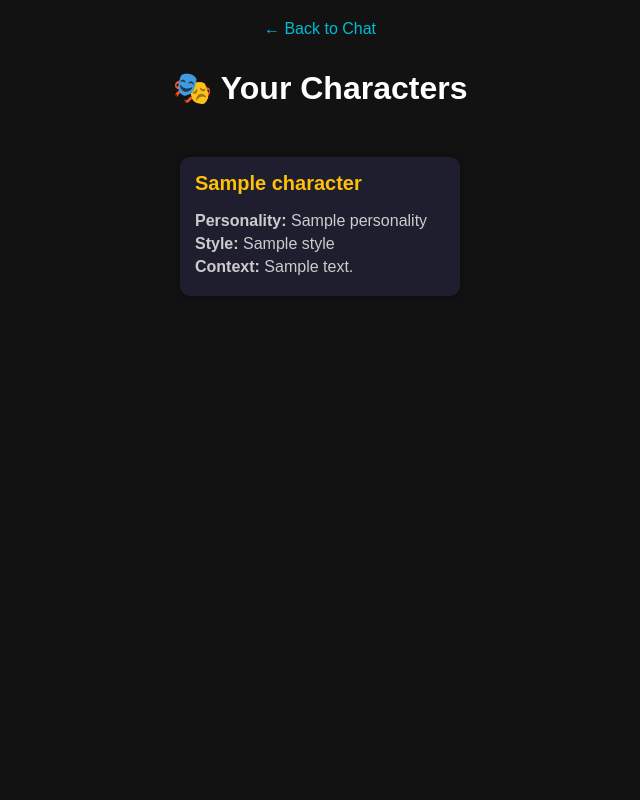
After one commit to vitorhonorato23/ghostai, a FastAPI app: template templates/characters.html in a window 1280 px wide. The commit adds this page. Shown: the whole page, without its empty margins (320-960 px from the left). Run offline with FastAPI, Linux system fonts and the light colour scheme; the template is opened without the code that fills it: most values are stand-ins (such as "Sample title", 1, 10 or a date in 2020).

Commit message:
conversation/messages model and services - characters page

```diff
--- a/models/__init__.py
+++ b/models/__init__.py
@@ -1,2 +1,4 @@
 from .user import User
 from .character import Character
+from .conversation import Conversation
+from .message import Message
--- a/models/user.py
+++ b/models/user.py
@@ -10,3 +10,4 @@ class User(Base):
     password_hash = Column(String, nullable=False)
 
     characters = relationship("Character", back_populates="creator")
+    conversations = relationship("Conversation", back_populates="user")
--- a/routes/__init__.py
+++ b/routes/__init__.py
@@ -1,5 +1,6 @@
 from .login import router as login_router
 from .chat import router as chat_router
 from .register import router as register_router
+from .character import router as character_router
 
-routers = [login_router, chat_router, register_router]
+routers = [login_router, chat_router, register_router, character_router]
--- a/services/__init__.py
+++ b/services/__init__.py
@@ -1 +1,4 @@
 from .user_service import UserService
+from .character_service import CharacterService
+from .conversation_service import ConversationService
+from .message_service import MessageService
--- /dev/null
+++ b/templates/characters.html
@@ -0,0 +1,74 @@
+<!DOCTYPE html>
+<html lang="en">
+<head>
+  <meta charset="UTF-8">
+  <title>Characters</title>
+  <link rel="stylesheet" href="/static/style.css">
+  <style>
+    body {
+      background-color: #121212;
+      color: #eee;
+      font-family: Arial, sans-serif;
+      padding: 20px;
+    }
+
+    h1 {
+      color: #fff;
+      text-align: center;
+    }
+
+    .character-list {
+      display: grid;
+      grid-template-columns: repeat(auto-fill, minmax(280px, 1fr));
+      gap: 20px;
+      margin-top: 30px;
+    }
+
+    .character-card {
+      background-color: #1e1e2f;
+      border-radius: 10px;
+      padding: 15px;
+      box-shadow: 0 0 10px #0005;
+    }
+
+    .character-card h2 {
+      margin-top: 0;
+      font-size: 20px;
+      color: #ffc107;
+    }
+
+    .character-card p {
+      margin: 5px 0;
+      color: #ccc;
+    }
+
+    a.back-link {
+      color: #00bcd4;
+      text-decoration: none;
+      display: inline-block;
+      margin-bottom: 10px;
+    }
+  </style>
+</head>
+<body>
+  <a class="back-link" href="/">← Back to Chat</a>
+  <h1>🎭 Your Characters</h1>
+
+  {% if characters %}
+    <div class="character-list">
+      {% for character in characters %}
+        <div class="character-card">
+          <h2>{{ character.name }}</h2>
+          <p><strong>Personality:</strong> {{ character.personality }}</p>
+          <p><strong>Style:</strong> {{ character.style }}</p>
+          {% if character.context %}
+          <p><strong>Context:</strong> {{ character.context }}</p>
+          {% endif %}
+        </div>
+      {% endfor %}
+    </div>
+  {% else %}
+    <p>No characters found.</p>
+  {% endif %}
+</body>
+</html>
--- a/templates/newChat.html
+++ b/templates/newChat.html
@@ -99,6 +99,7 @@
     </div>
 
     <button type="submit">Start Chat</button>
+    <p><a href="/characters">Characters</a></p>
     <p><a href="/logout">Logout</a></p>
   </form>
 </body>
```
Also changed, not shown: models/conversation.py (added, +18 -0 lines), models/message.py (added, +16 -0 lines), routes/character.py (added, +23 -0 lines), services/conversation_service.py (added, +20 -0 lines), services/message_service.py (added, +17 -0 lines).
